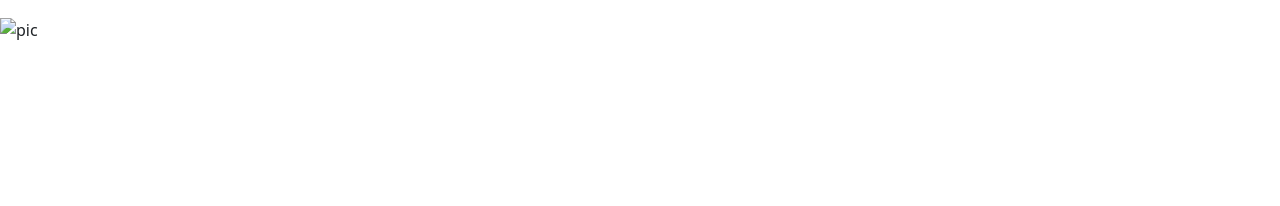
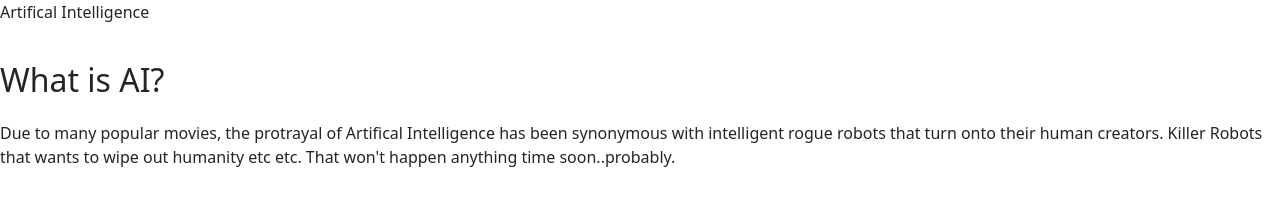
Before and after one commit to Neill10/Front-endProject2, a plain HTML site: page FrontEnd Project 2/index.html in a window 1280 px wide. Drawn offline with nearby package versions, Linux system fonts and the light colour scheme.

Commit message:
started intro

```diff
--- a/FrontEnd Project 2/index.html
+++ b/FrontEnd Project 2/index.html
@@ -13,12 +13,30 @@
     <link rel="stylesheet" href="style.css">
 </head>
 <body>
-    <div class="navbar">
-
+    <div class="header">
+        <h>Artifical Intelligence</h>
     </div>
 
-    <h>
-        <img src="" alt="pic">
-    </h>
+    <div class="navbar">
+        <div>
+
+        </div>
+        <div>
+
+        </div>
+        <div>
+
+        </div>
+    </div>
+    <div>
+        <h1>
+            What is AI?
+        </h1>
+        <article>
+            Due to many popular movies, the protrayal of Artifical Intelligence has been synonymous with intelligent rogue robots that turn onto their human creators.
+            Killer Robots that wants to wipe out humanity etc etc. That won't happen anything time soon..probably.
+
+        </article>
+    </div>
 </body>
 </html>
--- a/FrontEnd Project 2/style.css
+++ b/FrontEnd Project 2/style.css
@@ -1,3 +1,7 @@
 .navbar{
 
 }
+
+.header{
+
+}
```
